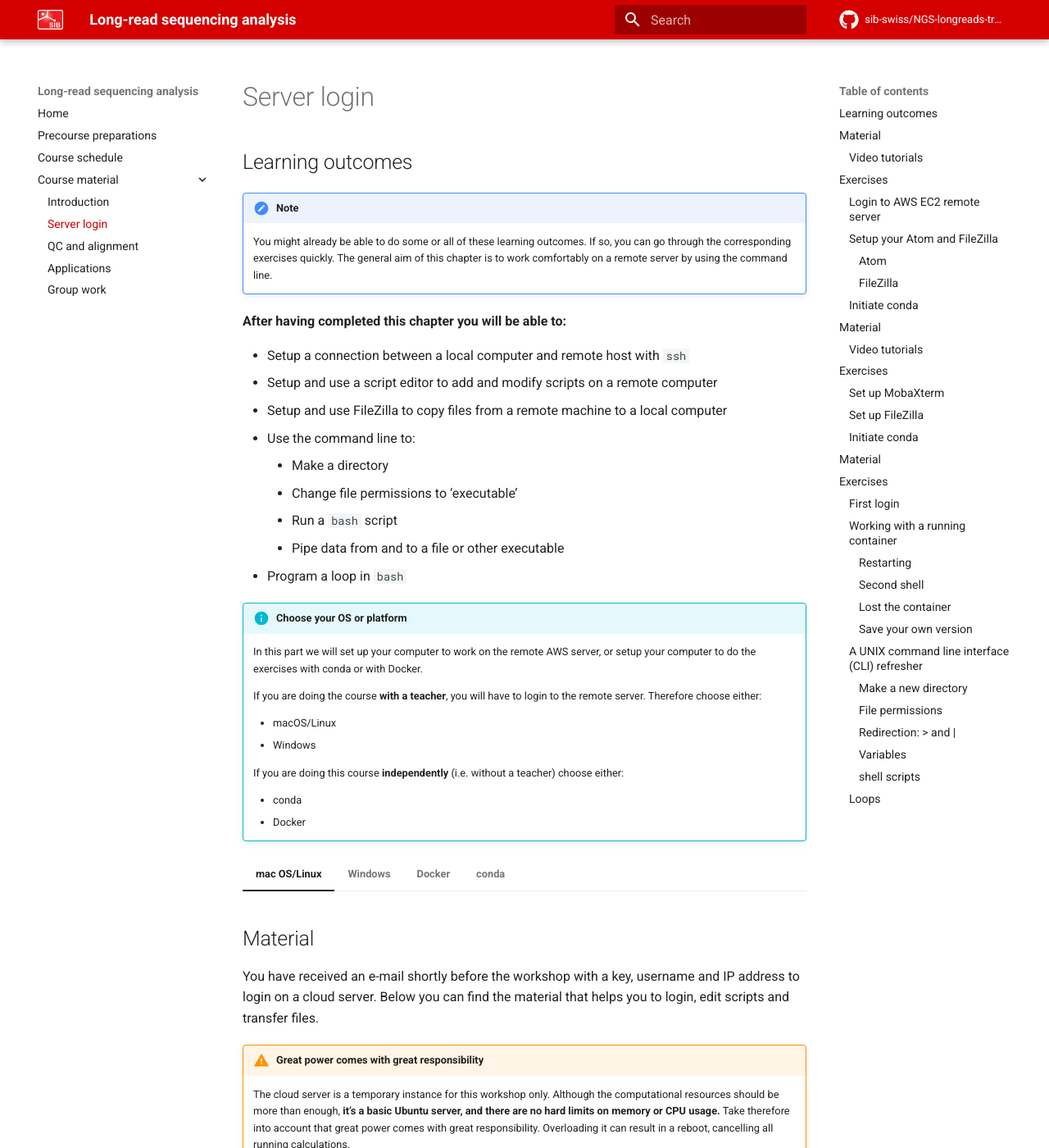
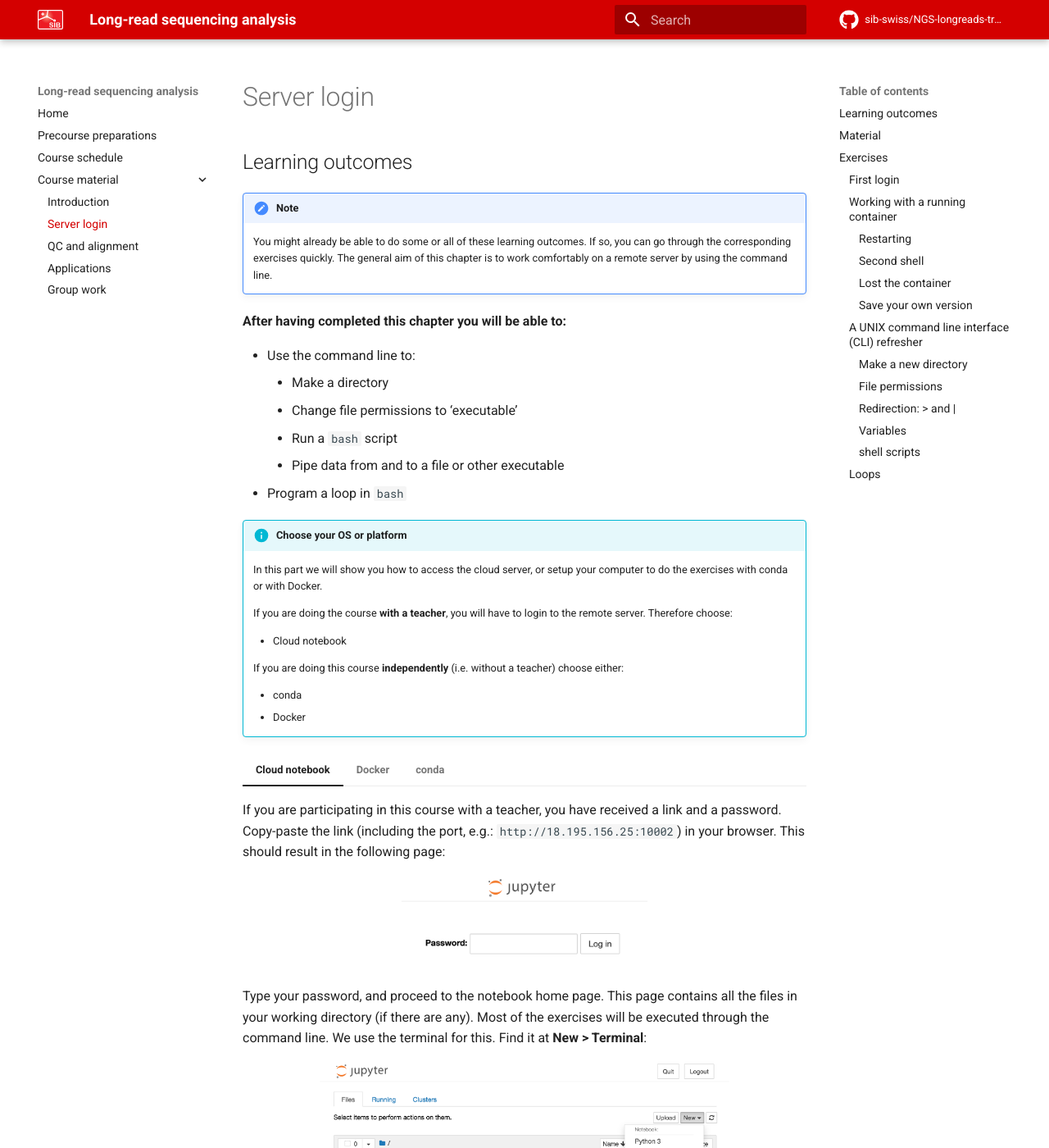
Before and after one commit to sib-swiss/NGS-longreads-training, an MkDocs documentation site: the page built from docs/course_material/server_login.md, in a window 1280 px wide and 1400 px high. Shown: the whole window at 82% size. Built offline with MkDocs 1.6.1 and Material for MkDocs 9.7.7, drawn with Linux system fonts in a browser that asks for light colours; emoji names are drawn with the system emoji font; comment, search, counter and statistics services are not loaded; some of the changed text lies outside the part shown.

Commit message:
changed to jupyter notebook based login

````diff
--- a/docs/course_material/server_login.md
+++ b/docs/course_material/server_login.md
@@ -6,9 +6,6 @@
 
 **After having completed this chapter you will be able to:**
 
-* Setup a connection between a local computer and remote host with `ssh`
-* Setup and use a script editor to add and modify scripts on a remote computer
-* Setup and use FileZilla to copy files from a remote machine to a local computer
 * Use the command line to:
     * Make a directory
     * Change file permissions to 'executable'
@@ -17,153 +14,36 @@
 * Program a loop in `bash`
 
 !!! info "Choose your OS or platform"
-    In this part we will set up your computer to work on the remote AWS server, or setup your computer to do the exercises with conda or with Docker.
+    In this part we will show you how to access the cloud server, or setup your computer to do the exercises with conda or with Docker.
 
-    If you are doing the course **with a teacher**, you will have to login to the remote server. Therefore choose either:
+    If you are doing the course **with a teacher**, you will have to login to the remote server. Therefore choose:
 
-    * macOS/Linux
-    * Windows
+    * Cloud notebook
 
     If you are doing this course **independently** (i.e. without a teacher) choose either:
 
     * conda
     * Docker
 
-=== "mac OS/Linux"
+=== "Cloud notebook"
 
-    ## Material
+    If you are participating in this course with a teacher, you have received a link and a password. Copy-paste the link (including the port, e.g.: `http://18.195.156.25:10002`) in your browser. This should result in the following page:
 
-    You have received an e-mail shortly before the workshop with a key, username and IP address to login on a cloud server. Below you can find the material that helps you to login, edit scripts and transfer files.
+    <figure>
+      <img src="../../assets/images/jupyter_login_page.png" width="300"/>
+    </figure>
 
-    !!! warning "Great power comes with great responsibility"
-        The cloud server is a temporary instance for this workshop only. Although the computational resources should be more than enough, **it's a basic Ubuntu server, and there are no hard limits on memory or CPU usage.**
-        Take therefore into account that great power comes with great responsibility. Overloading it can result in a reboot, cancelling all running calculations.
+    Type your password, and proceed to the notebook home page. This page contains all the files in your working directory (if there are any). Most of the exercises will be executed through the command line. We use the terminal for this. Find it at **New > Terminal**:
 
-    ### Video tutorials
+    <figure>
+      <img src="../../assets/images/jupyter_choose_terminal.png" width="500"/>
+    </figure>
 
-    * [Set up `ftp-remote-edit` for Atom](https://player.vimeo.com/video/473838666)
-    * [Set up FileZilla](https://player.vimeo.com/video/473838726)
+    For a.o. efficiency and reproducibility it makes sense to execute your commands from a script. You can generate and edit scripts with **New > Text File**:
 
-    ## Exercises
-
-    ### Login to AWS EC2 remote server
-
-    In this part, we'll use the video tutorials and the information below to log in and set up a remote script editor.
-
-    Open a terminal and login like this:
-
-    ```sh
-    ssh -i path/to/key/key_<username>.pem <username>@<IP>
-    ```
-
-    !!! warning
-        * change `path/to/key` to the actual path where you have put the key file.
-        * replace <username> and <IP> with your actual username and IP
-
-    ### Setup your Atom and FileZilla
-
-    #### Atom
-
-    Atom is a versatile text editor for all major operating systems. For this course, it's the recommended script editor for Linux and Mac OS users. With the third-party package `ftp-remote-edit`, you can remotely edit scripts. Set it up on your own computer using your own credentials and the video below.
-
-    <iframe src="https://player.vimeo.com/video/473838666" width="640" height="360" frameborder="0" allow="autoplay; fullscreen" allowfullscreen></iframe>
-
-    In general, setup the connection to the server with the following details:
-
-    * protocol: sftp
-    * username: your username
-    * hostname: server IP
-    * port: 22
-    * authentication/logon type: path to private key file
-
-    #### FileZilla
-
-    Many results come in an image (e.g. `.png`, `.jpg`) or `html` format. These can not be viewed directly from the server. Also, for this course, files loaded in IGV need to be on your local computer. You can easily transfer files between your local PC and the remote host with [FileZilla](https://filezilla-project.org/). Set it up on your own computer using your own credentials and the video below.
-
-    <iframe src="https://player.vimeo.com/video/473838726" width="640" height="360" frameborder="0" allow="autoplay; fullscreen" allowfullscreen></iframe>
-
-    ### Initiate conda
-
-    To make use of the pre-installed software with conda, we need to initiate it first. Login to the server and run:
-
-    ```sh
-    /opt/miniconda3/bin/conda init
-    exec bash
-    ```
-
-    Now, your shell should start with `(base)`, meaning that the conda `base` environment is loaded.
-
-    To load the environment `longreads` with the required software packages, run:
-
-    ```sh
-    conda activate longreads
-    ```
-
-    Which should change the start of your shell from `(base)` to `(longreads)`
-
-    !!! note "Activating the environment"
-        You will need to activate the `longreads` environment each time you login.
-
-=== "Windows"
-
-    ## Material
-
-    You have received an e-mail shortly before the workshop with a key, username and IP address to login on a cloud server. Below you can find the material that helps you to login, edit scripts and transfer files.
-
-    !!! warning "Great power comes with great responsibility"
-        The cloud server is a temporary instance for this workshop only. Although the computational resources should be more than enough, **it's a basic Ubuntu server, and there are no hard limits on memory or CPU usage.**
-        Take therefore into account that great power comes with great responsibility. Overloading it can result in a reboot, cancelling all running calculations.
-
-    ### Video tutorials
-
-    * [Set up MobaXterm](https://player.vimeo.com/video/473838657)
-    * [Set up FileZilla](https://player.vimeo.com/video/473838726)
-
-    ## Exercises
-
-    ### Set up MobaXterm
-
-    In this part, you will use the video tutorials and the information below to log in and set up a remote script editor.
-
-    MobaXterm is an SSH client for Windows. Use this to connect to the remote host and edit remote scripts. With MobaXterm, you will automatically login to the remote server once you've started the SSH session. Set it up on your own computer using your own credentials and the video below.
-
-    <iframe src="https://player.vimeo.com/video/473838657" width="640" height="360" frameborder="0" allow="autoplay; fullscreen" allowfullscreen></iframe>
-
-    These are the general settings you should take into account:
-
-    * protocol: sftp
-    * username: your username
-    * hostname: server IP
-    * port: 22
-    * authentication/logon type: path to private key file
-
-    ### Set up FileZilla
-
-    Many results come in an image (e.g. `.png`, `.jpg`) or `html` format. These can not be viewed directly from the server. Also, for this course, files loaded in IGV need to be on your local computer. You can easily transfer files between your local PC and the remote host with [FileZilla](https://filezilla-project.org/). Set it up on your own computer using your own credentials and the video below.
-
-    <iframe src="https://player.vimeo.com/video/473838726" width="640" height="360" frameborder="0" allow="autoplay; fullscreen" allowfullscreen></iframe>
-
-    ### Initiate conda
-
-    To make use of the pre-installed software with conda, we need to initiate it first. Login to the server and run:
-
-    ```sh
-    /opt/miniconda3/bin/conda init
-    exec bash
-    ```
-
-    Now, your shell should start with `(base)`, meaning that the conda `base` environment is loaded.
-
-    To load the environment `longreads` with the required software packages, run:
-
-    ```sh
-    conda activate longreads
-    ```
-
-    Which should change the start of your shell from `(base)` to `(longreads)`
-
-    !!! note "Activating the environment"
-        You will need to activate the `longreads` environment each time you login.
+    <figure>
+      <img src="../../assets/images/jupyter_choose_text.png" width="500"/>
+    </figure>
 
 === "Docker"
 
@@ -342,12 +222,6 @@ touch new_script.sh
 Add a command to this script that writes "SIB courses are great!" (or something you can better relate to.. :wink:) to stdout, and try to run it.
 
 ??? done "Answer"
-    You can use your remote script editor to edit your script. Otherwise you can use `nano` to edit it:
-
-    ```sh
-    nano new_script.sh
-    ```
-
     The script should look like this:
 
     ```sh
````
Also changed, not shown: docs/course_material/qc_alignment.md (+27 -16 lines), docs/assets/images/jupyter_choose_terminal.png (added), docs/assets/images/jupyter_choose_text.png (added), docs/assets/images/jupyter_download_file.png (added), docs/assets/images/jupyter_login_page.png (added), 1 other file.
